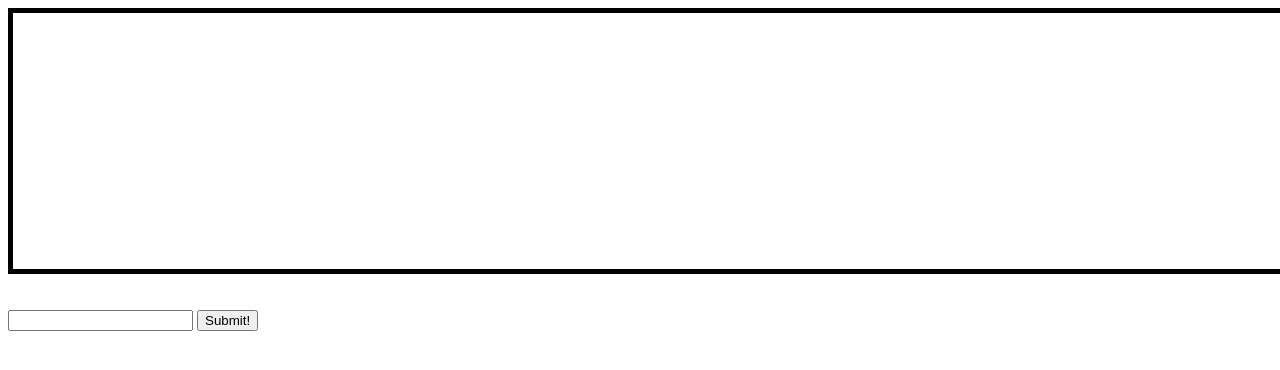
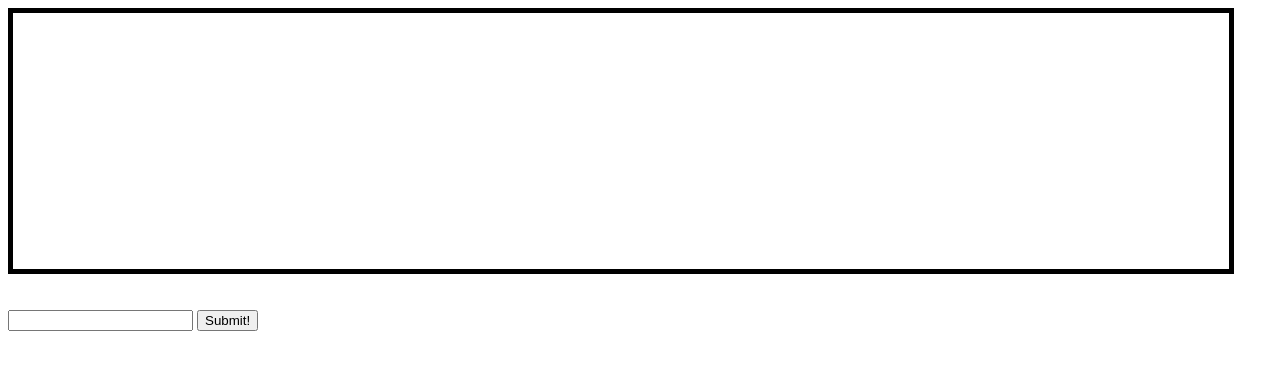
Before and after one commit to isobel-p/oscillart, a plain HTML site: page index.html in a window 1280 px wide. Drawn offline with Linux system fonts and the light colour scheme.

Commit message:
Fix flatline error

```diff
--- a/main.js
+++ b/main.js
@@ -30,7 +30,6 @@ notes.set("g", 392)
 notes.set("a", 440)
 notes.set("b", 493.9)
 
-//define canvas variables
 var canvas = document.getElementById("canvas");
 var ctx = canvas.getContext("2d");
 var width = ctx.canvas.width;
@@ -63,7 +62,6 @@ function line() {
 }
 
 function frequency(pitch) {
-    // create Oscillator node
     window.freq = pitch / 10000;
 
     const oscillator = audioCtx.createOscillator();
@@ -101,6 +99,4 @@ function handle() {
             clearInterval(repeat)
         }
     }, 2000)
-    // frequency(notes.get(user));
-    drawWave()
 }
--- a/style.css
+++ b/style.css
@@ -1,6 +1,6 @@
 #canvas {
    border: 5px solid black;
    height: 20vw;
-   width: 100vw;
+   width: 95vw;
    margin-bottom: 2em;
 }
```
